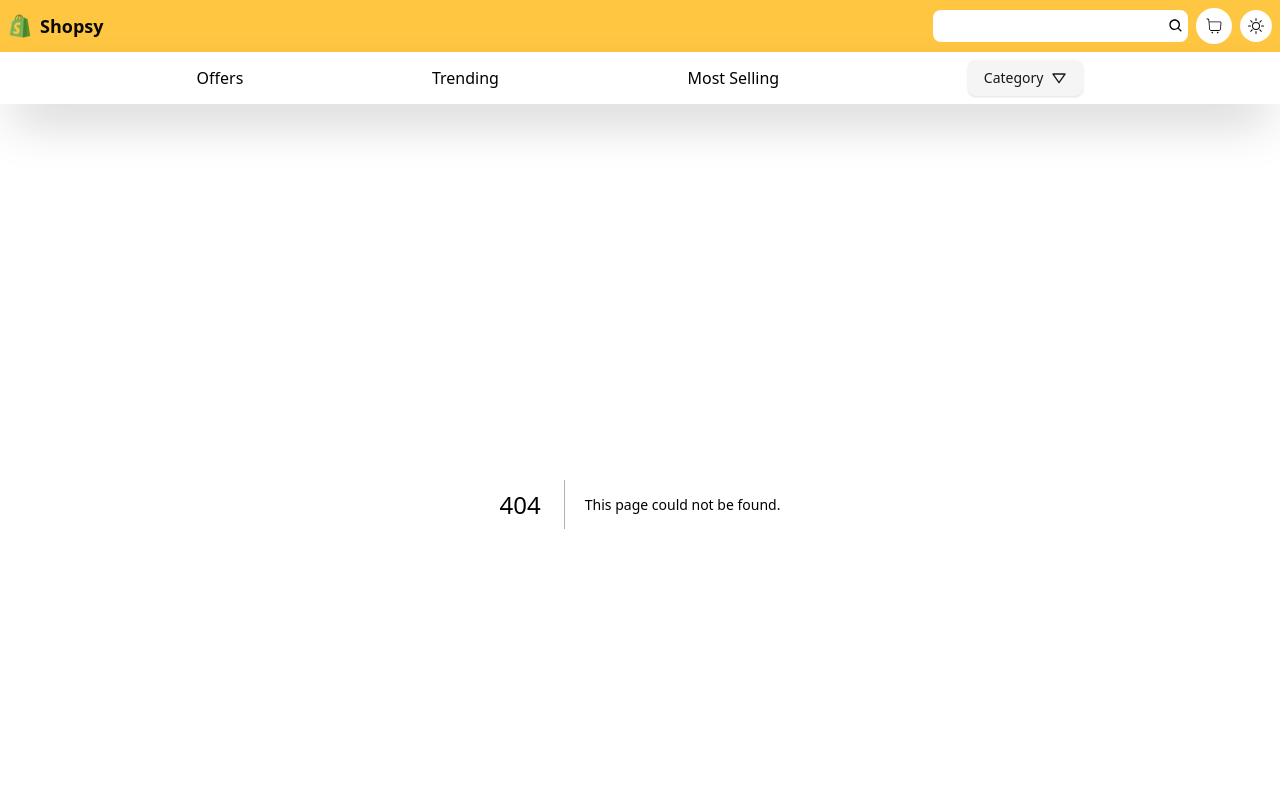
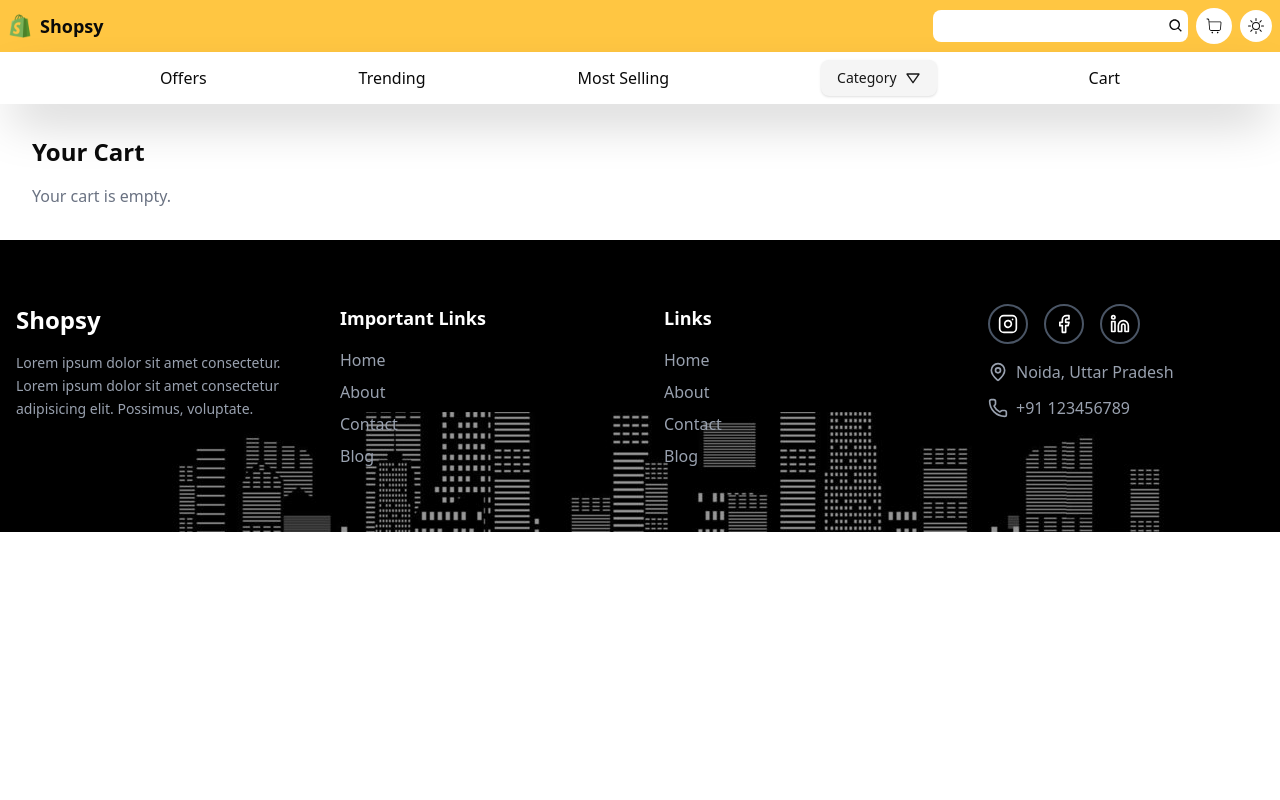
Before and after one commit to amuqsit57/learning-frontend-shadcn, a Next.js app in the folder my-app/: page /cart in a window 1280 px wide. Before the commit this address had no page. Shown: the top 800 px of the page. Built offline with nearby package versions, Linux system fonts and the light colour scheme.

Commit message:
Added state context

```diff
--- a/my-app/app/(dashboard)/buy/_components/AddToCart.tsx
+++ b/my-app/app/(dashboard)/buy/_components/AddToCart.tsx
@@ -1,11 +1,28 @@
+"use client";
 import React from "react";
+import { Product } from "@/lib/products";
+import { useCart } from "@/lib/cart";
 
-const AddToCart = () => {
+interface AddToCartProps {
+  product: Product;
+}
+
+const AddToCart: React.FC<AddToCartProps> = ({ product }) => {
+  const { addItem } = useCart();
+  const [added, setAdded] = React.useState(false);
+
+  const handleClick = () => {
+    addItem(product);
+    setAdded(true);
+    setTimeout(() => setAdded(false), 1500);
+  };
+
   return (
-    <div>
+    <div className="relative">
       <button
         type="button"
         aria-label="Add to bag"
+        onClick={handleClick}
         className="inline-flex items-center gap-3 bg-primary hover:bg-primary-dark text-white font-semibold py-3 px-6 rounded-full shadow-md uppercase tracking-wider"
       >
         {/* simple shopping bag icon */}
@@ -20,6 +37,11 @@ const AddToCart = () => {
         </svg>
         ADD TO BAG
       </button>
+      {added && (
+        <span className="absolute top-0 right-0 mt-1 mr-1 bg-green-500 text-white text-xs px-2 py-0.5 rounded">
+          Added
+        </span>
+      )}
     </div>
   );
 };
--- a/my-app/app/(dashboard)/buy/_components/ProductDetails.tsx
+++ b/my-app/app/(dashboard)/buy/_components/ProductDetails.tsx
@@ -2,12 +2,10 @@ import React from 'react'
 import SizeSelect from './SizeSelect'
 import AddToCart from './AddToCart'
 import BuyProduct from './BuyProduct'
+import { Product } from '@/lib/products'
 
 interface ProductDetailsProps {
-  product: {
-    title?: string
-    price?: number
-  }
+  product: Product
 }
 
 const ProductDetails: React.FC<ProductDetailsProps> = ({ product }) => {
@@ -23,7 +21,7 @@ const ProductDetails: React.FC<ProductDetailsProps> = ({ product }) => {
 
         <div className="flex justify-center items-center gap-4">
 
-            <AddToCart/>
+            <AddToCart product={product} />
             <BuyProduct price={product.price} />
         </div>
       </div>
--- /dev/null
+++ b/my-app/app/(dashboard)/cart/page.tsx
@@ -0,0 +1,52 @@
+"use client";
+import React from "react";
+import { useCart } from "@/lib/cart";
+
+const CartPage: React.FC = () => {
+  const { cart, removeItem, clearCart } = useCart();
+
+  const total = cart.reduce((sum, item) => sum + item.price * item.quantity, 0);
+
+  return (
+    <section className="p-8">
+      <h1 className="text-2xl font-bold mb-4">Your Cart</h1>
+      {cart.length === 0 ? (
+        <p className="text-gray-500">Your cart is empty.</p>
+      ) : (
+        <div className="space-y-4">
+          {cart.map((item, idx) => (
+            <div
+              key={idx}
+              className="flex justify-between items-center border p-4 rounded"
+            >
+              <div>
+                <h2 className="font-semibold">{item.title}</h2>
+                <p>
+                  ${item.price.toFixed(2)} × {item.quantity}
+                </p>
+              </div>
+              <button
+                onClick={() => removeItem(idx)}
+                className="text-red-500"
+              >
+                Remove
+              </button>
+            </div>
+          ))}
+          <div className="flex justify-between items-center mt-4 font-semibold">
+            <span>Total:</span>
+            <span>${total.toFixed(2)}</span>
+          </div>
+          <button
+            onClick={() => clearCart()}
+            className="mt-4 bg-red-500 text-white py-2 px-4 rounded"
+          >
+            Clear cart
+          </button>
+        </div>
+      )}
+    </section>
+  );
+};
+
+export default CartPage;
--- a/my-app/app/layout.tsx
+++ b/my-app/app/layout.tsx
@@ -5,6 +5,7 @@ import Header from "@/components/layout/Header";
 import Footer from "@/components/layout/Footer";
 import { ThemeProvider } from "next-themes";
 import Nav from "@/components/layout/Nav";
+import { CartProvider } from "@/lib/cart";
 const geistSans = Geist({
   variable: "--font-geist-sans",
   subsets: ["latin"],
@@ -31,10 +32,13 @@ export default function RootLayout({
         className={`${geistSans.variable} ${geistMono.variable} antialiased`}
       >
         <ThemeProvider attribute="class" defaultTheme="system" enableSystem>
-          <Header/>
-          <Nav/>
-          <main>{children}</main>
-          <Footer/>
+          {/* cart provider makes the cart available to all pages including the header */}
+          <CartProvider>
+            <Header />
+            <Nav />
+            <main>{children}</main>
+            <Footer />
+          </CartProvider>
         </ThemeProvider>
       </body>
     </html>
--- a/my-app/components/dashboard/Navigation.tsx
+++ b/my-app/components/dashboard/Navigation.tsx
@@ -36,6 +36,11 @@ const Navigation = () => {
                 <Dropdown/>
               </NavigationMenuLink>
             </NavigationMenuItem>
+            <NavigationMenuItem className='list-none'>
+              <NavigationMenuLink asChild>
+                <Link href="/cart">Cart</Link>
+              </NavigationMenuLink>
+            </NavigationMenuItem>
         </NavigationMenu>
     </div>
   )
--- a/my-app/components/layout/Header.tsx
+++ b/my-app/components/layout/Header.tsx
@@ -1,9 +1,14 @@
+"use client";
 import Image from "next/image";
 import { BiSearch } from "react-icons/bi";
 import { CiShoppingCart } from "react-icons/ci";
+import Link from "next/link";
+import { useCart } from "@/lib/cart";
 import  ThemeToggle from "../theme/ThemeToggle";
 
 export default function Header(){
+    const { cart } = useCart();
+
     return(
         <>
         <header>
@@ -26,11 +31,17 @@ export default function Header(){
                             <BiSearch
                             />
                         </div>
-                    <div className=" p-2 rounded-full bg-background">
-                              <CiShoppingCart
-                            className="w-5 h-5 text-foreground"
-                            />
-
+                    <div className="relative p-2 rounded-full bg-background">
+                              <Link href="/cart">
+                                <CiShoppingCart
+                                  className="w-5 h-5 text-foreground"
+                                />
+                              </Link>
+                              {cart.length > 0 && (
+                                <span className="absolute top-0 right-0 inline-flex items-center justify-center w-4 h-4 text-xs font-bold text-white bg-red-500 rounded-full">
+                                  {cart.length}
+                                </span>
+                              )}
                         </div>
                         <ThemeToggle/>
 
--- /dev/null
+++ b/my-app/lib/cart.tsx
@@ -0,0 +1,58 @@
+"use client";
+import React, { createContext, useContext, useState, ReactNode } from "react";
+import { Product } from "./products";
+
+export interface CartItem extends Product {
+  quantity: number;
+}
+
+interface CartContextType {
+  cart: CartItem[];
+  addItem: (product: Product) => void;
+  removeItem: (index: number) => void;
+  clearCart: () => void;
+}
+
+const CartContext = createContext<CartContextType | undefined>(undefined);
+
+export const CartProvider: React.FC<{ children: ReactNode }> = ({ children }) => {
+  const [cart, setCart] = useState<CartItem[]>([]);
+
+  const addItem = (product: Product) => {
+    setCart((prev) => {
+      const existing = prev.find((item) => item.title === product.title);
+      if (existing) {
+        return prev.map((item) =>
+          item.title === product.title
+            ? { ...item, quantity: item.quantity + 1 }
+            : item
+        );
+      }
+      return [...prev, { ...product, quantity: 1 }];
+    });
+  };
+
+  const removeItem = (index: number) => {
+    setCart((prev) => prev.filter((_, i) => i !== index));
+  };
+
+  const clearCart = () => {
+    setCart([]);
+  };
+
+  return (
+    <CartContext.Provider
+      value={{ cart, addItem, removeItem, clearCart }}
+    >
+      {children}
+    </CartContext.Provider>
+  );
+};
+
+export const useCart = () => {
+  const ctx = useContext(CartContext);
+  if (!ctx) {
+    throw new Error("useCart must be used within a CartProvider");
+  }
+  return ctx;
+};
```
